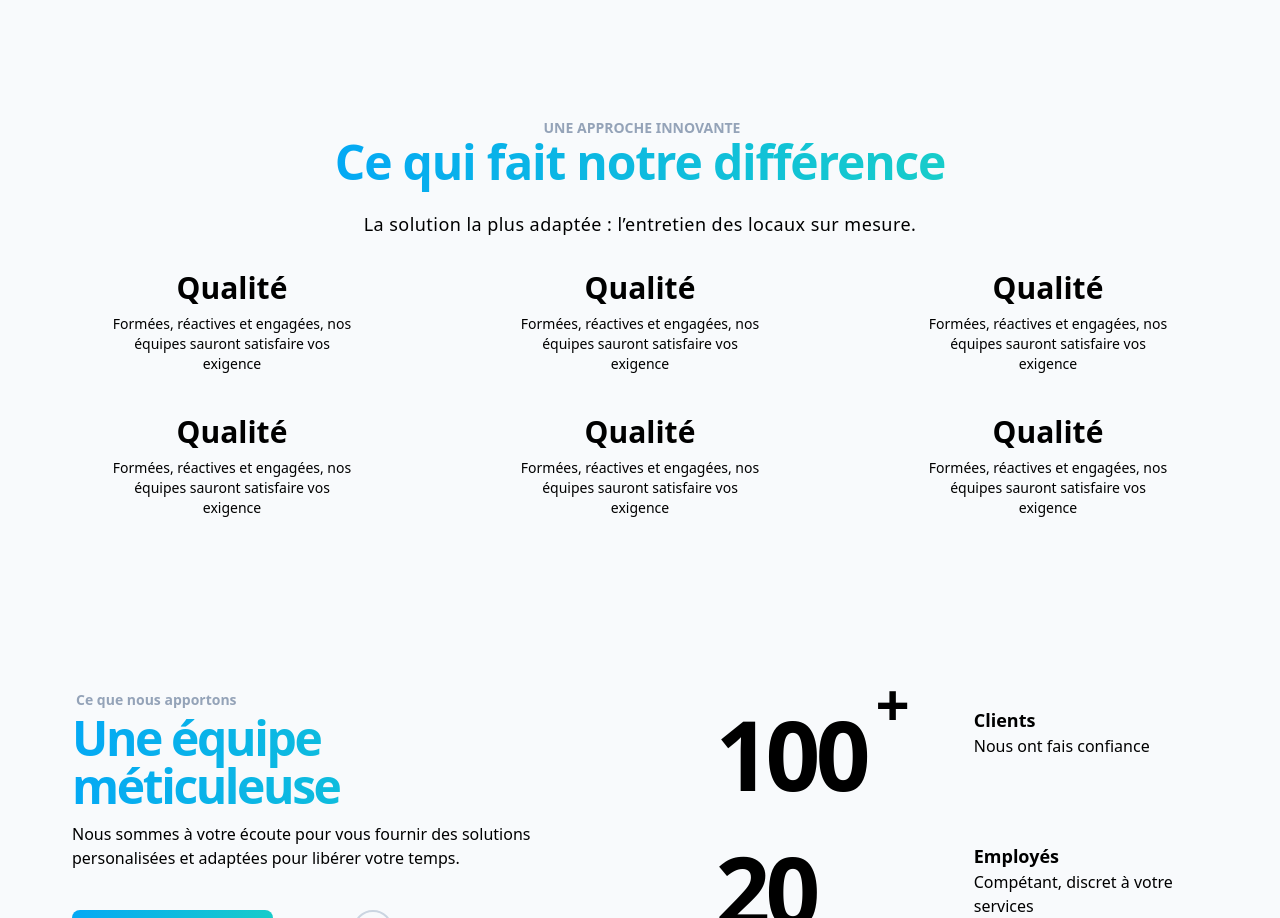
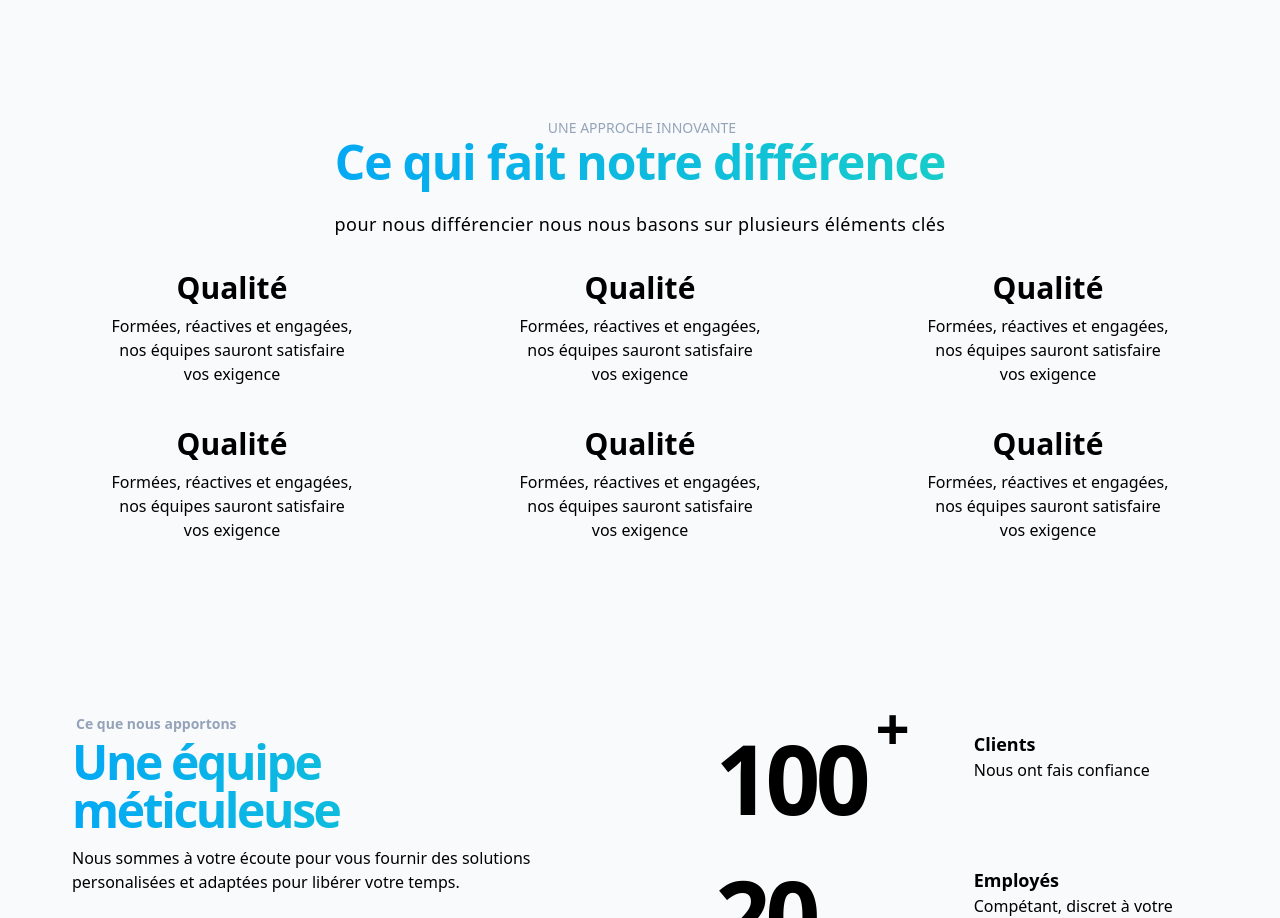
Before and after one commit to netproam/netpro, a Next.js app: page / in a window 1280 px wide. Shown: the part 2142-3060 px from the top of the page. Built offline with nearby package versions, Linux system fonts and the light colour scheme.

Commit message:
inspiration de nikita netoyage pour la page temoignage

```diff
--- a/src/components/section/SpecificitySection.tsx
+++ b/src/components/section/SpecificitySection.tsx
@@ -4,23 +4,23 @@ const SpecificitySection = () => {
    <section className="w-full flex p-4  flex-col items-center gap-4  ">
 
     <div className="flex flex-col w-full px-2 lg:px-8 gap-8 ">
-        <div className="flex flex-col   items-center ">
-            <p className="text-sm font-semibold  pl-1  text-slate-400
+        <div className="flex flex-col   lg:items-center ">
+            <p className="text-sm font-hind font-light   pl-1  text-slate-400
             ">{"Une approche innovante".toLocaleUpperCase()}</p>
             <h3 className="tracking-tight
             lg:pb-4
-            text-2xl lg:text-5xl font-semibold bg-clip-text text-transparent bg-gradient-to-r from-[#04A9F4] to-[#17CCCA]">{`Ce qui fait notre différence`}</h3>
-            <p className="tracking-wide  text-center
+            text-2xl lg:text-5xl font-semibold bg-clip-text text-transparent
+             bg-gradient-to-r from-[#04A9F4] to-[#17CCCA]">{`Ce qui fait notre différence`}</h3>
+            <p className="tracking-wide  lg:text-center
             text-lg font-hind font-light pt-2">{`
-            La solution la plus adaptée :
-            l’entretien des locaux sur mesure.`}</p>
+           pour nous différencier nous nous basons sur plusieurs éléments clés`}</p>
         </div>
-        <div className="grid grid-cols-1 lg:grid-cols-3 text-sm  gap-10 lg:place-items-center ">
+        <div className="grid grid-cols-1 lg:grid-cols-3 text-base font-hind font-light  gap-10 lg:place-items-center ">
 
         <div className="flex flex-col gap-2  lg:items-center lg:text-center">
                 <h4 className="font-semibold text-lg lg:text-3xl font-hind">Qualité
 </h4>
-                <p className="lg:w-2/3 text-sm" >{`Formées, réactives et engagées,
+                <p className="lg:w-2/3 text-base font-hind font-light" >{`Formées, réactives et engagées,
 nos équipes sauront satisfaire vos exigence`}</p>
             </div>
 
@@ -29,31 +29,31 @@ nos équipes sauront satisfaire vos exigence`}</p>
             <div className="flex flex-col gap-2  lg:items-center lg:text-center">
                 <h4 className="font-semibold text-lg lg:text-3xl font-hind">Qualité
 </h4>
-                <p className="lg:w-2/3 text-sm" >{`Formées, réactives et engagées,
+                <p className="lg:w-2/3 text-base font-hind font-light" >{`Formées, réactives et engagées,
 nos équipes sauront satisfaire vos exigence`}</p>
             </div>
             <div className="flex flex-col gap-2  lg:items-center lg:text-center">
                 <h4 className="font-semibold text-lg lg:text-3xl font-hind">Qualité
 </h4>
-                <p className="lg:w-2/3 text-sm" >{`Formées, réactives et engagées,
+                <p className="lg:w-2/3 text-base font-hind font-light" >{`Formées, réactives et engagées,
 nos équipes sauront satisfaire vos exigence`}</p>
             </div>
             <div className="flex flex-col gap-2  lg:items-center lg:text-center" >
                 <h4 className="font-semibold text-lg lg:text-3xl font-hind">Qualité
 </h4>
-                <p className="lg:w-2/3 text-sm" >{`Formées, réactives et engagées,
+                <p className="lg:w-2/3 text-base font-hind font-light" >{`Formées, réactives et engagées,
 nos équipes sauront satisfaire vos exigence`}</p>
             </div>
             <div className="flex flex-col gap-2  lg:items-center lg:text-center">
                 <h4 className="font-semibold text-lg lg:text-3xl font-hind">Qualité
 </h4>
-                <p className="lg:w-2/3 text-sm" >{`Formées, réactives et engagées,
+                <p className="lg:w-2/3 text-base font-hind font-light" >{`Formées, réactives et engagées,
 nos équipes sauront satisfaire vos exigence`}</p>
             </div>
             <div className="flex flex-col gap-2  lg:items-center lg:text-center">
                 <h4 className="font-semibold text-lg lg:text-3xl font-hind" >Qualité
 </h4>
-                <p className="lg:w-2/3 text-sm" >{`Formées, réactives et engagées,
+                <p className="lg:w-2/3 text-base font-hind font-light" >{`Formées, réactives et engagées,
 nos équipes sauront satisfaire vos exigence`}</p>
             </div>
 
```
